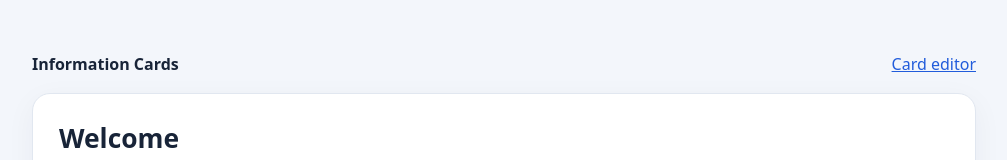
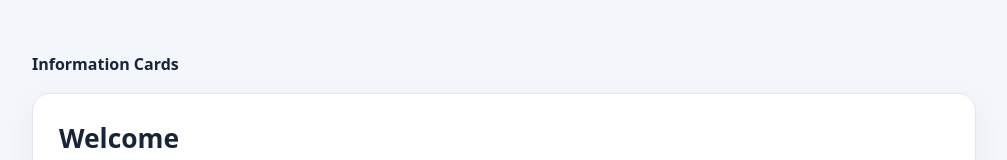
Before and after one commit to qrcardsrscb/qr-cards-rscb, a plain HTML site: page index.html in a window 1280 px wide. Shown: the top 160 px of the page, without its empty margins (136-1143 px from the left). Drawn offline with Linux system fonts and the light colour scheme.

Commit message:
index.html

```diff
--- a/index.html
+++ b/index.html
@@ -8,7 +8,7 @@
 </style>
 </head>
 <body><main>
-<nav><strong>Information Cards</strong><a href="?editor=1">Card editor</a></nav>
+<nav><strong>Information Cards</strong><a id="editorLink" href="?editor=1" style="display:none">Card editor</a></nav>
 <section id="viewer" class="panel">
 <h1 id="title">Loading…</h1>
 <div id="cardContent" class="card-content no-image"><p id="description" class="card-text"></p><div id="imageArea" hidden><img id="cardImage" class="card-photo" alt=""><p id="imageError" hidden></p></div></div>
```
